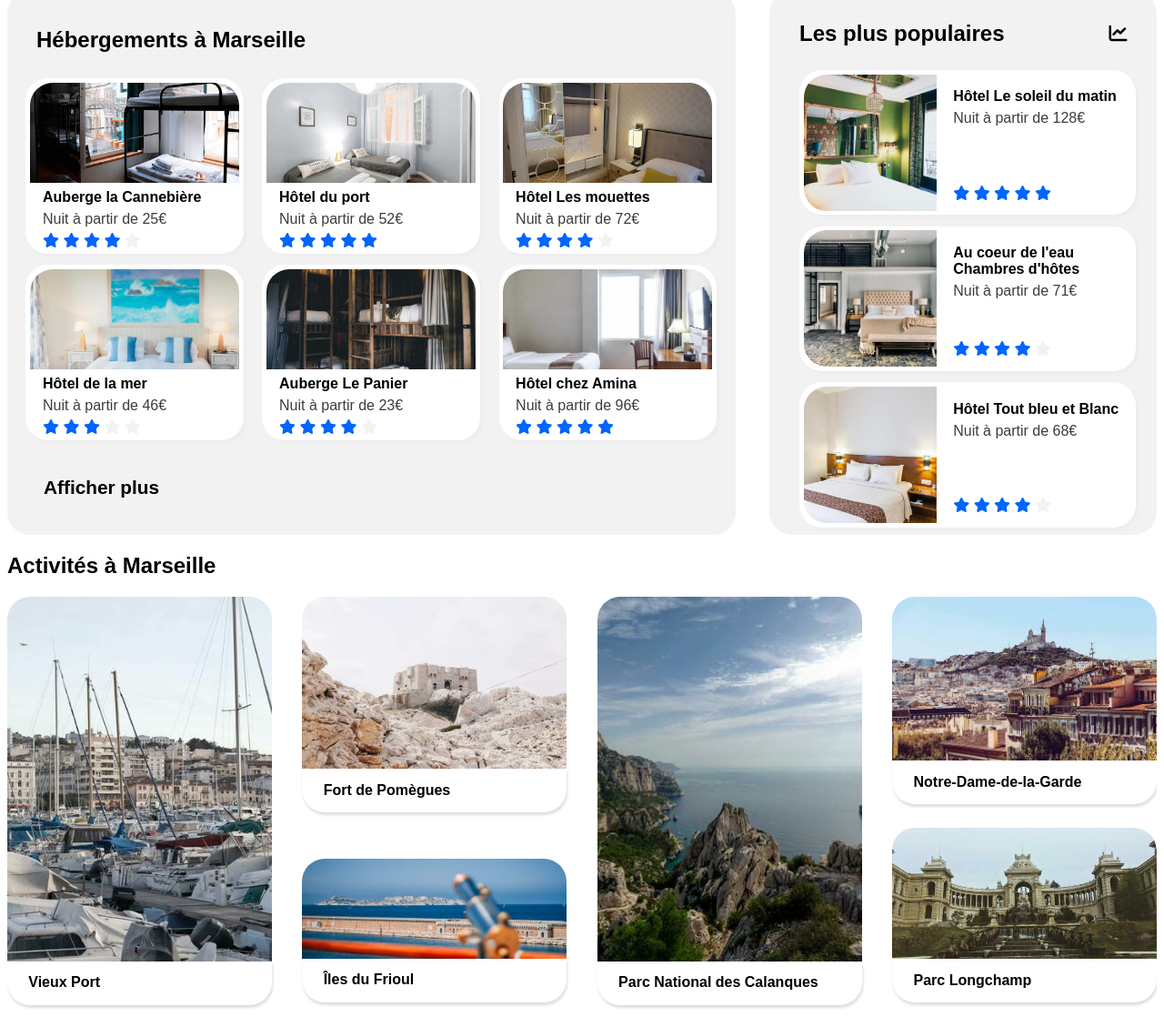
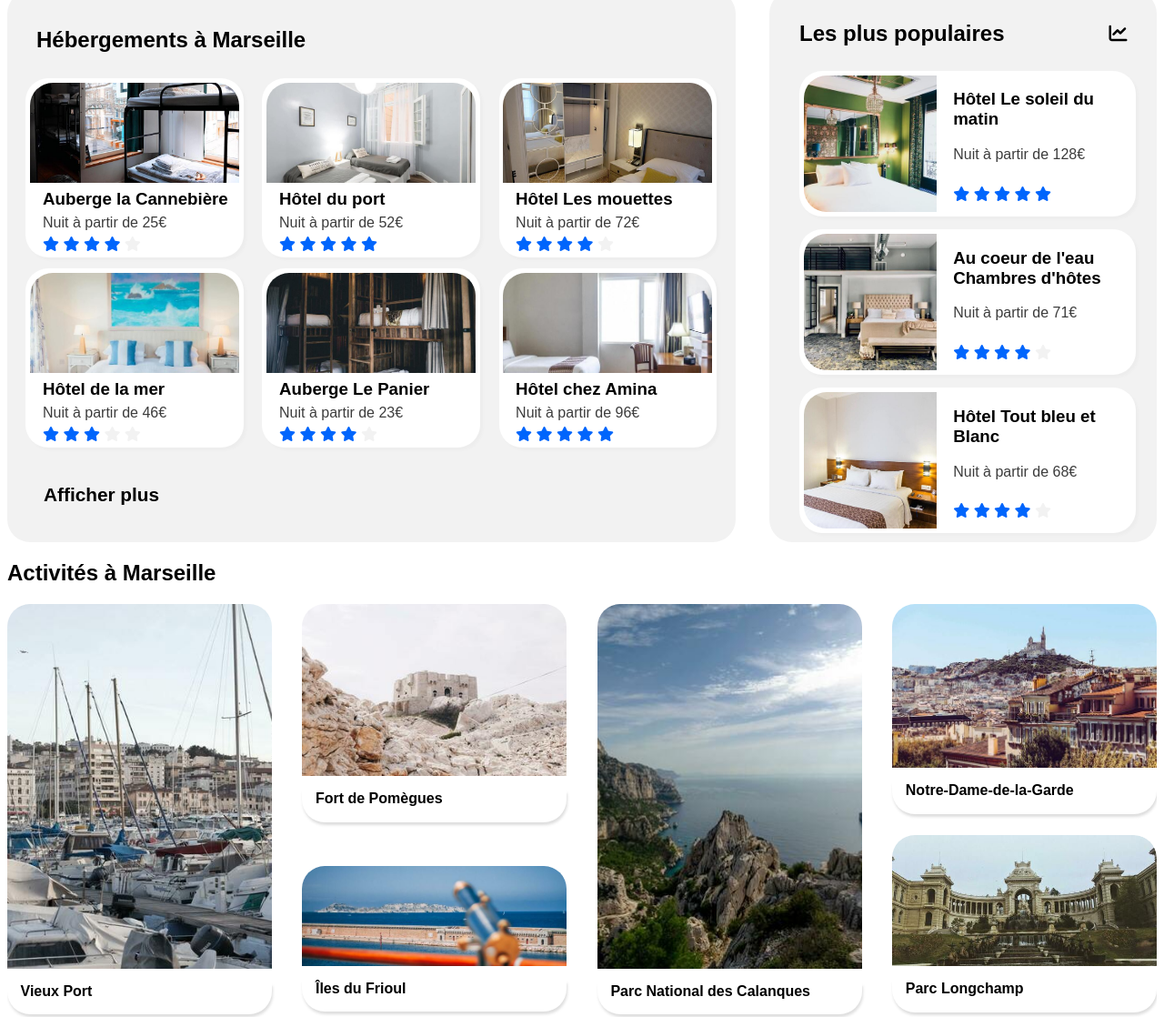
Before and after one commit to izimio/izimio.github.io, a plain HTML site: page index.html in a window 1280 px wide. Shown: the part 350-1468 px from the top of the page at 91% size. Drawn offline with Linux system fonts and the light colour scheme.

Commit message:
fix figcaption

```diff
--- a/index.html
+++ b/index.html
@@ -5,7 +5,6 @@
     <meta charset="UTF-8">
     <meta name="viewport" content="width=device-width, initial-scale=1.0">
     <link rel="stylesheet" href="style.css">
-    <link rel="shortcut icon" type="image/png" href="images/logo/favico.png">
     <script src="https://kit.fontawesome.com/634678aec6.js" crossorigin="anonymous"></script>
     <title>Reservia</title>
 </head>
@@ -109,7 +108,7 @@
                                     alt="image chambre auberge la cannebière">
                             </div>
                             <div class="star">
-                                <figcaption>Auberge la Cannebière</figcaption>
+                                <h3>Auberge la Cannebière</h3>
                                 <p>Nuit à partir de 25€</p>
                                 <span class="fas fa-star star-full"></span>
                                 <span class="fas fa-star star-full"></span>
@@ -126,7 +125,7 @@
                                     alt="image chambre hôtel du port">
                             </div>
                             <div class="star">
-                                <figcaption>Hôtel du port</figcaption>
+                                <h3>Hôtel du port</h3>
                                 <p>Nuit à partir de 52€</p>
                                 <span class="fas fa-star star-full"></span>
                                 <span class="fas fa-star star-full"></span>
@@ -143,7 +142,7 @@
                                     alt="image chambre hôtel Les mouettes">
                             </div>
                             <div class="star">
-                                <figcaption>Hôtel Les mouettes</figcaption>
+                                <h3>Hôtel Les mouettes</h3>
                                 <p>Nuit à partir de 72€</p>
                                 <span class="fas fa-star star-full"></span>
                                 <span class="fas fa-star star-full"></span>
@@ -160,7 +159,7 @@
                                     alt="image chambre hôtel de la mer">
                             </div>
                             <div class="star">
-                                <figcaption>Hôtel de la mer</figcaption>
+                                <h3>Hôtel de la mer</h3>
                                 <p>Nuit à partir de 46€</p>
                                 <span class="fas fa-star star-full"></span>
                                 <span class="fas fa-star star-full"></span>
@@ -177,7 +176,7 @@
                                     alt="image chambre Auberge le Panier">
                             </div>
                             <div class="star">
-                                <figcaption>Auberge Le Panier</figcaption>
+                                <h3>Auberge Le Panier</h3>
                                 <p>Nuit à partir de 23€</p>
                                 <span class="fas fa-star star-full"></span>
                                 <span class="fas fa-star star-full"></span>
@@ -194,7 +193,7 @@
                                     alt="image chambre hôtel chez Amina">
                             </div>
                             <div class="star">
-                                <figcaption>Hôtel chez Amina</figcaption>
+                                <h3>Hôtel chez Amina</h3>
                                 <p>Nuit à partir de 96€</p>
                                 <span class="fas fa-star star-full"></span>
                                 <span class="fas fa-star star-full"></span>
@@ -223,7 +222,7 @@
                                     alt="image chambre hôtel Le soleil du matin">
                             </div>
                             <div class="star2">
-                                <figcaption>Hôtel Le soleil du matin</figcaption>
+                                <h3>Hôtel Le soleil du matin</h3>
                                 <p>Nuit à partir de 128€</p>
                                 <div class="botstar">
                                     <span class="fas fa-star star-full"></span>
@@ -242,7 +241,7 @@
                                     alt="image chambre Au coeur de l'eau chambre d'hôtes">
                             </div>
                             <div class="star2">
-                                <figcaption>Au coeur de l'eau Chambres d'hôtes</figcaption>
+                                <h3>Au coeur de l'eau Chambres d'hôtes</h3>
                                 <p>Nuit à partir de 71€</p>
                                 <div class="botstar">
                                     <span class="fas fa-star star-full"></span>
@@ -261,7 +260,7 @@
                                     alt="image chambre hôtel Tout bleu et Blanc">
                             </div>
                             <div class="star2">
-                                <figcaption>Hôtel Tout bleu et Blanc</figcaption>
+                                <h3>Hôtel Tout bleu et Blanc</h3>
                                 <p>Nuit à partir de 68€</p>
                                 <div class="botstar">
                                     <span class="fas fa-star star-full"></span>
@@ -289,7 +288,7 @@
                                 alt="Image du vieux port">
                         </div>
                         <div class="capt">
-                            <figcaption>Vieux Port</figcaption>
+                            <h3>Vieux Port</h3>
                         </div>
                     </a>
                 </div>
@@ -301,7 +300,7 @@
                                     alt="Fort de pomègues">
                             </div>
                             <div class="capt">
-                                <figcaption>Fort de Pomègues</figcaption>
+                                <h3>Fort de Pomègues</h3>
                             </div>
                         </div>
                     </a>
@@ -312,7 +311,7 @@
                                     alt="Îles du Frioul">
                             </div>
                             <div class="capt">
-                                <figcaption>Îles du Frioul</figcaption>
+                                <h3>Îles du Frioul</h3>
                             </div>
                         </div>
                     </a>
@@ -324,7 +323,7 @@
                                 alt="Parc National des Calanques">
                         </div>
                         <div class="capt">
-                            <figcaption>Parc National des Calanques</figcaption>
+                            <h3>Parc National des Calanques</h3>
                         </div>
                     </a>
                 </div>
@@ -336,7 +335,7 @@
                                     alt="Notre-Dame-de-la-Garde">
                             </div>
                             <div class="capt">
-                                <figcaption>Notre-Dame-de-la-Garde</figcaption>
+                                <h3>Notre-Dame-de-la-Garde</h3>
                             </div>
                         </div>
                     </a>
@@ -347,7 +346,7 @@
                                     alt="Parc Longchamp">
                             </div>
                             <div class="capt">
-                                <figcaption>Parc Longchamp</figcaption>
+                                <h3>Parc Longchamp</h3>
                             </div>
                         </div>
                     </a>
--- a/style.css
+++ b/style.css
@@ -297,7 +297,7 @@ input[type=submit]:hover {
     transition: 400ms;
 }
 
-.star figcaption {
+.star h3 {
     font-weight: bold;
     margin-top: 3%;
     margin-bottom: 0%;
@@ -401,7 +401,7 @@ aside {
     bottom: 10px;
 }
 
-.star2 figcaption {
+.star2 h3 {
     margin-top: 8%;
     font-weight: bold;
 }
@@ -426,13 +426,13 @@ aside {
     border-bottom-right-radius: 25px;
     border-bottom-left-radius: 25px;
     box-shadow: 1px 3px 3px rgba(91, 91, 91, 0.2);
-    padding-bottom: 1px;
+    padding-bottom: 0.5px;
 }
 
-.capt figcaption {
+.capt h3 {
     font-weight: bold;
-    margin-left: 3%;
-    padding: 5%;
+    margin-left: 5%;
+    font-size: 1em;
 }
 
 .car3 img {
@@ -606,7 +606,7 @@ footer ul {
     }
 
     .notredamedlg {
-        height: 40%;
+        height: 45%;
     }
 
     .frioul {
@@ -614,7 +614,8 @@ footer ul {
     }
 
     .parc {
-        margin-top: 29%;
+        height: 33%;
+        margin-top: 34%;
     }
 
     .footermid {
@@ -803,7 +804,7 @@ footer ul {
 
 
     .capt {
-        height: 20%;
+        height: 14%;
     }
     .vp_img {
         height: 80%;
```
Also changed, not shown: images/logo/favico.png (deleted).
